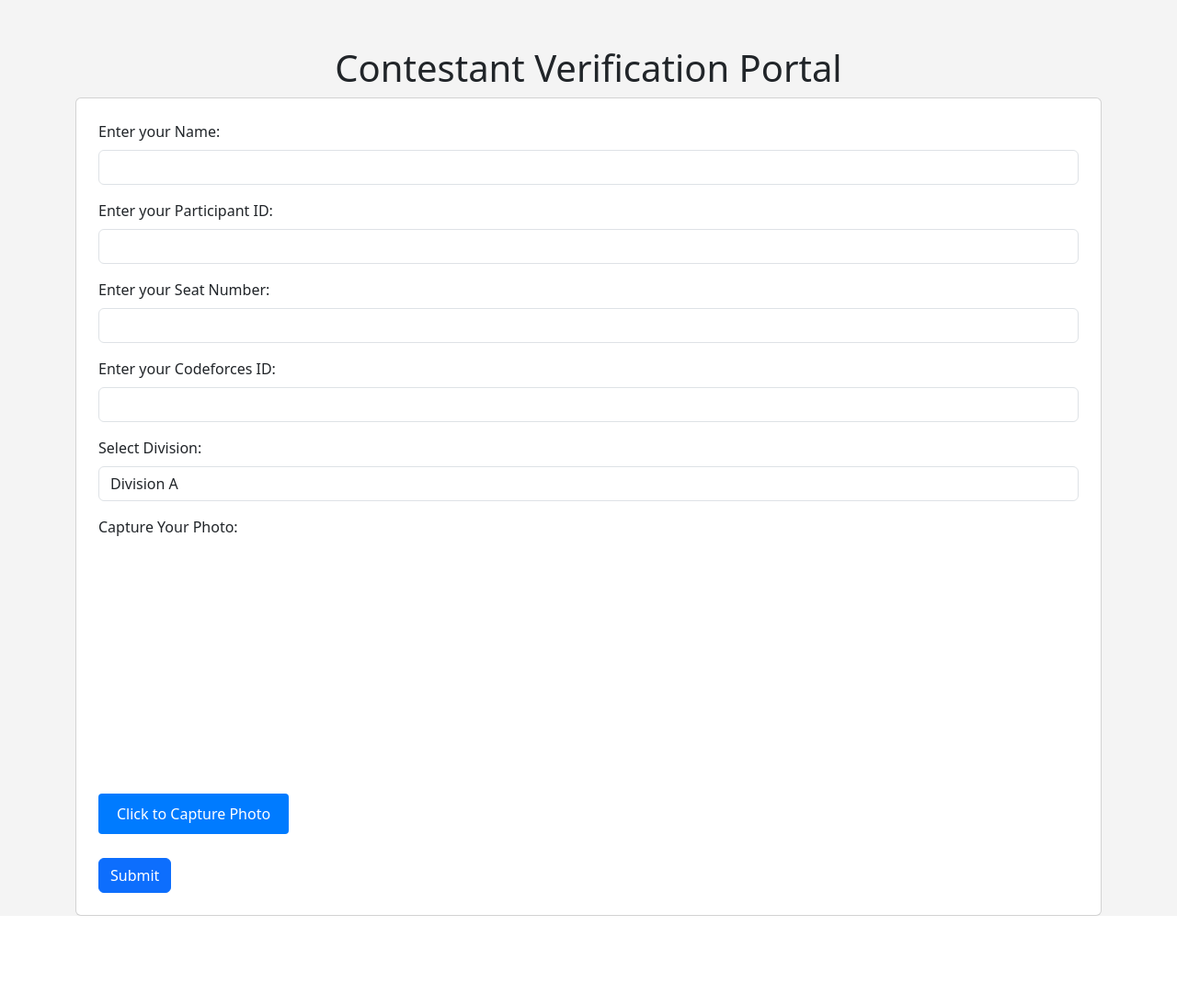
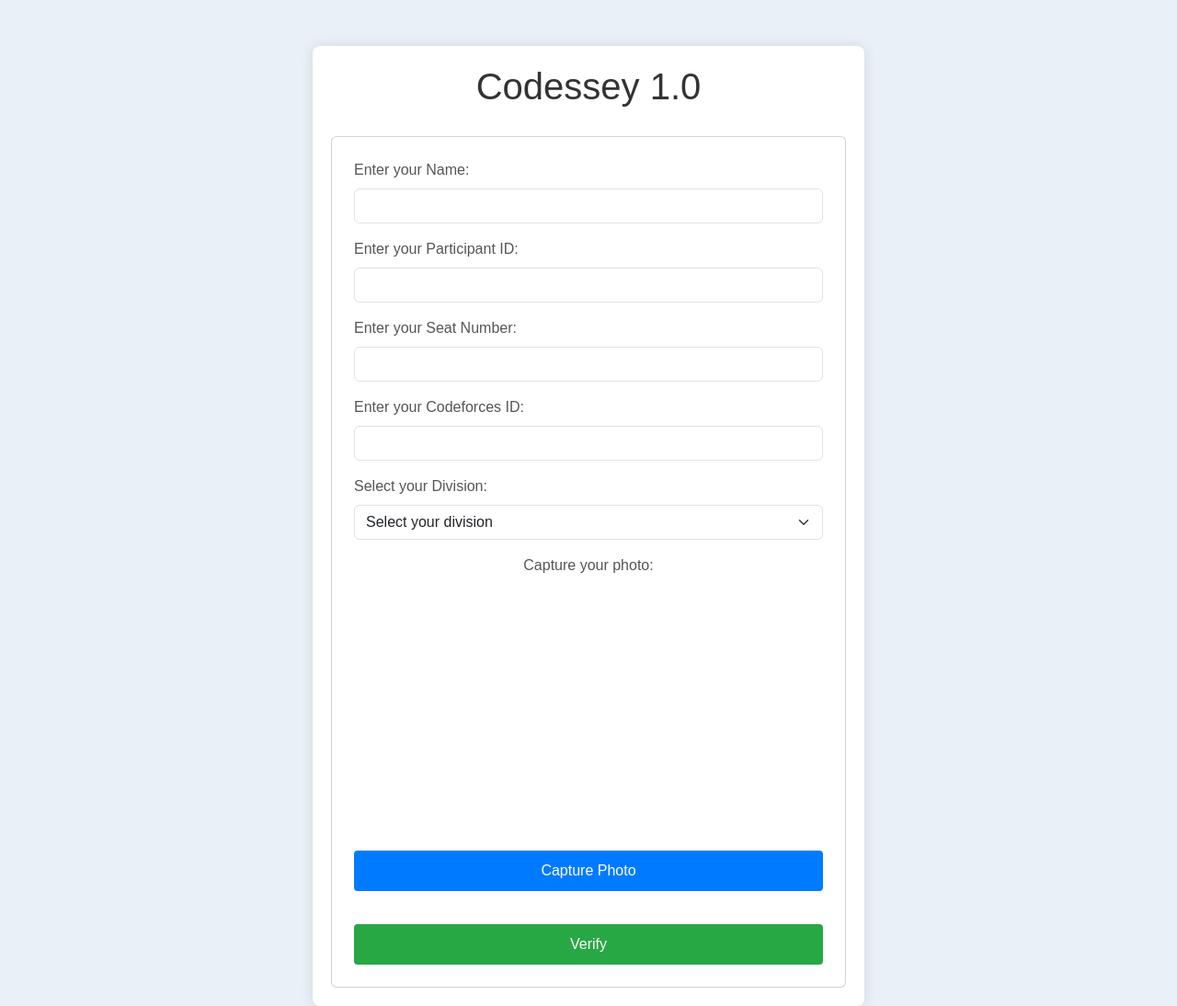
Before and after one commit to spandankundu/Codessey-1.0, a Flask app: page / in a window 1280 px wide. Shown: the whole page at 92% size. Before the commit the page ends 996 px from the top, so only its background shows below. Run offline with Flask 3, Linux system fonts and the light colour scheme.

Commit message:
All features added and frontend further improved

```diff
--- a/templates/index.html
+++ b/templates/index.html
@@ -7,43 +7,71 @@
     <link href="https://cdn.jsdelivr.net/npm/bootstrap@5.3.0/dist/css/bootstrap.min.css" rel="stylesheet">
     <style>
         body {
-            background-color: #f4f4f4;
+            background-color: #e9f0f7;
+            font-family: 'Arial', sans-serif;
         }
         .container {
             margin-top: 50px;
+            max-width: 600px;
+            background-color: white;
+            padding: 20px;
+            border-radius: 8px;
+            box-shadow: 0 0 15px rgba(0, 0, 0, 0.1);
         }
-        #result {
-            margin-top: 20px;
+        h1 {
+            color: #333;
+            text-align: center;
+            margin-bottom: 30px;
+        }
+        .form-label {
+            color: #555;
         }
         #captureButton {
             background-color: #007bff;
             border: none;
             color: white;
             padding: 10px 20px;
-            text-align: center;
-            text-decoration: none;
-            display: inline-block;
             font-size: 16px;
-            margin: 10px 0;
             cursor: pointer;
             border-radius: 4px;
             transition: background-color 0.3s ease;
+            width: 100%;
+            margin-top: 10px;
         }
         #captureButton:hover {
             background-color: #0056b3;
         }
+        #submitButton {
+            background-color: #28a745;
+            border: none;
+            color: white;
+            padding: 10px 20px;
+            font-size: 16px;
+            cursor: pointer;
+            border-radius: 4px;
+            transition: background-color 0.3s ease;
+            width: 100%;
+            margin-top: 20px;
+        }
+        #submitButton:hover {
+            background-color: #218838;
+        }
         #camera {
             display: block;
-            margin: 10px 0;
+            margin: 20px auto;
         }
-        .spinner-border {
-            display: none;
+        #result img {
+            margin-top: 15px;
+            max-width: 100px;
+        }
+        .form-group {
+            margin-bottom: 20px;
         }
     </style>
 </head>
 <body>
     <div class="container">
-        <h1 class="text-center">Contestant Verification Portal</h1>
+        <h1>Codessey 1.0</h1>
         <div class="card p-4">
             <form id="verificationForm">
                 <div class="mb-3">
@@ -63,88 +91,89 @@
                     <input type="text" class="form-control" id="codeforces_id" name="codeforces_id" required pattern="[a-zA-Z0-9-_]+" title="Codeforces handle can only contain letters, numbers, underscores, and hyphens.">
                 </div>
                 <div class="mb-3">
-                    <label for="division" class="form-label">Select Division:</label>
-                    <select class="form-control" id="division" name="division" required>
+                    <label for="division" class="form-label">Select your Division:</label>
+                    <select class="form-select" id="division" name="division" required>
+                        <option value="" disabled selected>Select your division</option>
                         <option value="A">Division A</option>
                         <option value="B">Division B</option>
                         <option value="C">Division C</option>
                     </select>
                 </div>
-                <div class="mb-3">
-                    <label for="camera" class="form-label">Capture Your Photo:</label>
+                <div class="mb-3 text-center">
+                    <label for="photo" class="form-label">Capture your photo:</label>
                     <video id="camera" width="320" height="240" autoplay></video>
-                    <canvas id="canvas" width="320" height="240" style="display:none;"></canvas>
-                    <button id="captureButton" type="button">Click to Capture Photo</button>
+                    <button type="button" id="captureButton">Capture Photo</button>
+                    <canvas id="canvas" style="display:none;"></canvas>
+                    <input type="hidden" id="photo" name="photo">
                 </div>
-                <div class="mb-3">
-                    <div id="spinner" class="spinner-border text-primary" role="status">
-                        <span class="visually-hidden">Loading...</span>
-                    </div>
-                </div>
-                <button type="submit" class="btn btn-primary">Submit</button>
+                <div id="result" class="text-center"></div>
+                <button type="submit" class="btn btn-primary" id="submitButton">Verify</button>
             </form>
-
-            <div id="result" class="alert alert-info" role="alert" style="display: none;">
-                Redirecting you to Codeforces...
-            </div>
         </div>
     </div>
 
     <script>
-        // Access the webcam and capture image
         const video = document.getElementById('camera');
         const canvas = document.getElementById('canvas');
         const captureButton = document.getElementById('captureButton');
-        const ctx = canvas.getContext('2d');
-        let photoData = '';
+        const photoInput = document.getElementById('photo');
+        const resultDiv = document.getElementById('result');
 
+        // Start camera
         navigator.mediaDevices.getUserMedia({ video: true })
             .then(stream => {
                 video.srcObject = stream;
+                video.play();
             })
-            .catch(err => console.error('Error accessing camera:', err));
+            .catch(error => {
+                console.error("Error accessing webcam: ", error);
+            });
 
+        // Capture photo
         captureButton.addEventListener('click', () => {
-            ctx.drawImage(video, 0, 0, canvas.width, canvas.height);
-            photoData = canvas.toDataURL('image/png');
-            alert("Photo captured successfully!");
+            canvas.width = video.videoWidth;
+            canvas.height = video.videoHeight;
+            const context = canvas.getContext('2d');
+            context.drawImage(video, 0, 0, canvas.width, canvas.height);
+            const dataURL = canvas.toDataURL('image/png');
+            photoInput.value = dataURL; // Store photo data in hidden input
+
+            // Display success message
+            resultDiv.innerHTML = "<p>Photo captured successfully! Proceed with verification.</p>";
+
+            // Display captured photo
+            const imgPreview = document.createElement('img');
+            imgPreview.src = dataURL;
+            imgPreview.style.marginTop = "10px";
+            resultDiv.appendChild(imgPreview);
         });
 
-        // Submit form
-        document.getElementById('verificationForm').addEventListener('submit', async (e) => {
-            e.preventDefault();
-            document.getElementById('spinner').style.display = 'block';
+        // Handle form submission
+        const form = document.getElementById('verificationForm');
+        form.addEventListener('submit', (event) => {
+            event.preventDefault(); // Prevent the default form submission
+            const formData = new FormData(form);
+            const data = Object.fromEntries(formData.entries());
 
-            const formData = {
-                name: document.getElementById('name').value,
-                participant_id: document.getElementById('participant_id').value,
-                seat_number: document.getElementById('seat_number').value,
-                codeforces_id: document.getElementById('codeforces_id').value,
-                division: document.getElementById('division').value,
-                photo: photoData
-            };
-
-            try {
-                const response = await fetch('/log', {
-                    method: 'POST',
-                    headers: {
-                        'Content-Type': 'application/json'
-                    },
-                    body: JSON.stringify(formData)
-                });
-
-                const result = await response.json();
-                document.getElementById('spinner').style.display = 'none';
-                if (result.status === 'success') {
-                    document.getElementById('result').innerHTML = result.message;
-                    document.getElementById('result').style.display = 'block';
-                    window.location.href = result.redirect_url;
+            // Send data to server via fetch
+            fetch('/log', {
+                method: 'POST',
+                headers: {
+                    'Content-Type': 'application/json',
+                },
+                body: JSON.stringify(data)
+            })
+            .then(response => response.json())
+            .then(data => {
+                // Handle response from the server
+                if (data.status === 'success') {
+                    alert(data.message); // Show success message
+                    window.location.href = data.redirect_url; // Redirect to Codeforces
                 } else {
-                    document.getElementById('result').innerHTML = 'An error occurred!';
+                    alert(data.message); // Show error message
                 }
-            } catch (error) {
-                console.error('Error submitting form:', error);
-            }
+            })
+            .catch(error => console.error('Error:', error));
         });
     </script>
 </body>
```
Also changed, not shown: logs.db.
